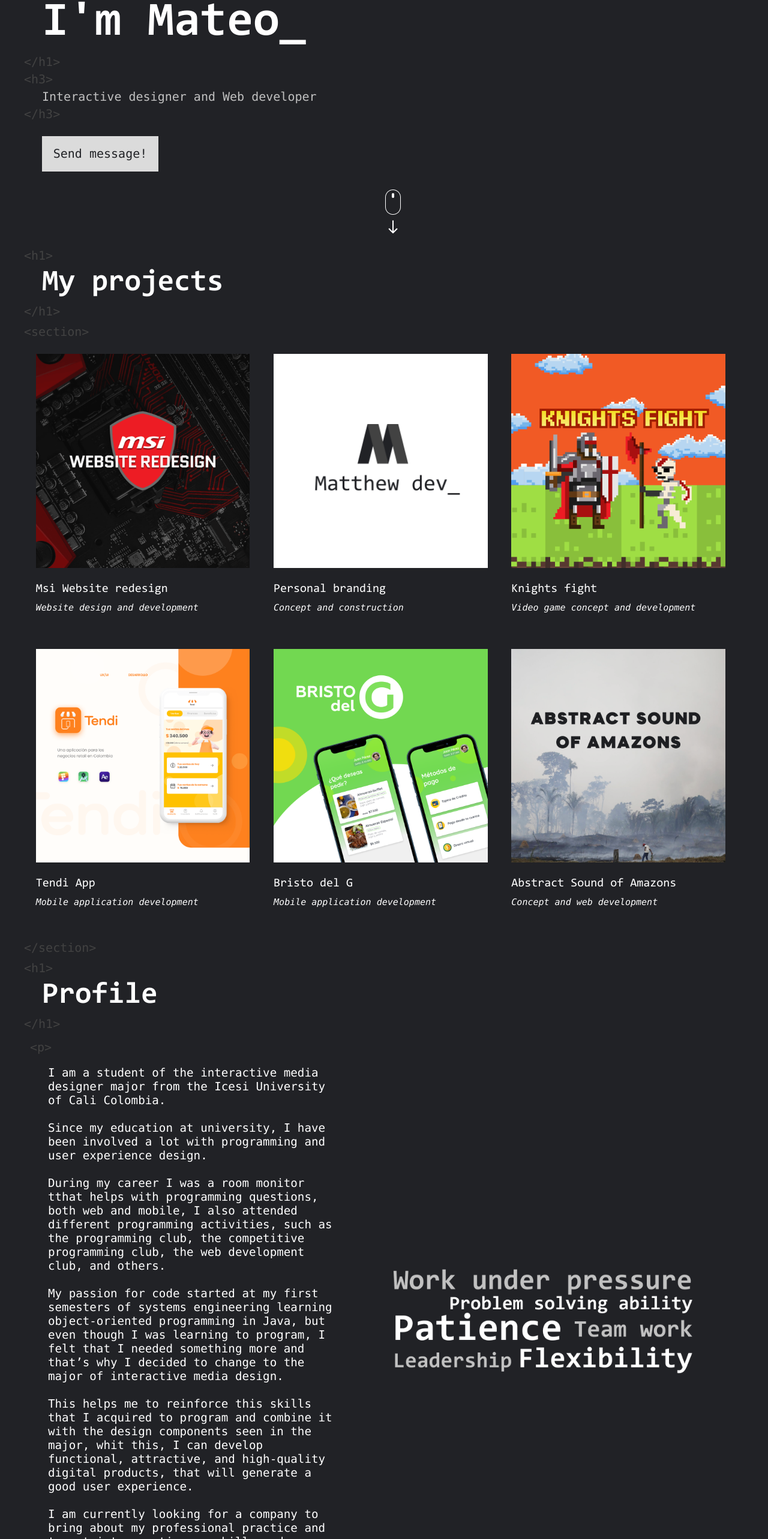
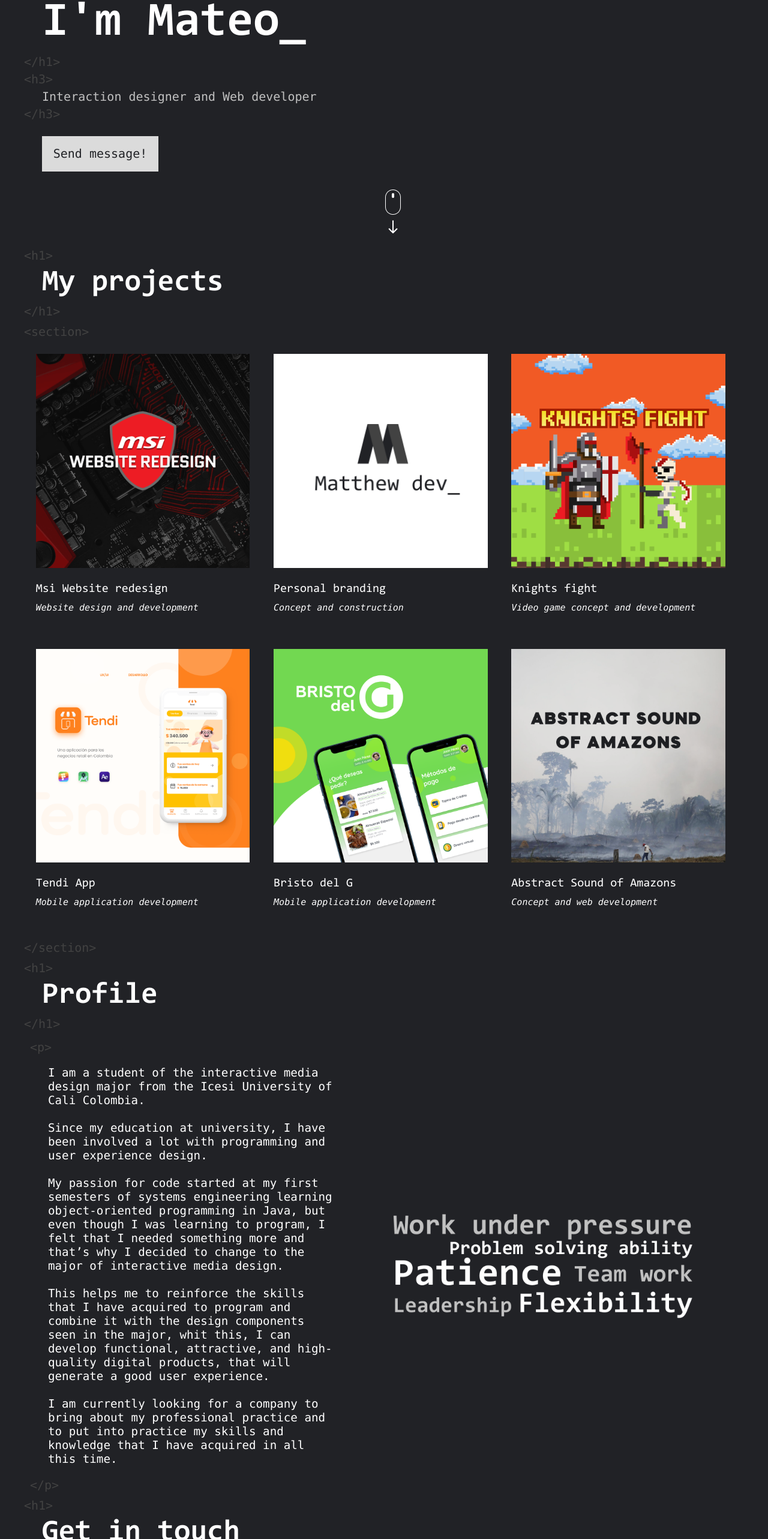
Before and after one commit to MateoValenciaGaviria/Portfolio, a React (Create React App) app: page /#/Home in a window 1280 px wide. Shown: the part 194-2760 px from the top of the page at 60% size. Built offline with nearby package versions, Linux system fonts and the light colour scheme.

Commit message:
Redaction changes

```diff
--- a/src/containers/Introduction/Introduction.tsx
+++ b/src/containers/Introduction/Introduction.tsx
@@ -12,7 +12,7 @@
                 <p className="introductionTitle">Hello world! <br></br> I'm Mateo_</p>
             <HtmlTag tag={"</h1>"}></HtmlTag>
             <HtmlTag tag={"<h3>"}></HtmlTag>
-                <p className="introductionText">Interactive designer and Web developer</p>
+                <p className="introductionText">Interaction designer and Web developer</p>
             <HtmlTag tag={"</h3>"}></HtmlTag>
             <Link
                 activeClass="active"
--- a/src/containers/Profile/Profile.tsx
+++ b/src/containers/Profile/Profile.tsx
@@ -12,20 +12,17 @@
             <div className="profileDescription">
                 <div>
                     <HtmlTag tag={"<p>"}></HtmlTag>
-                        <p className="profileText">I am a student of the interactive media designer major from the Icesi University of Cali Colombia.
+                        <p className="profileText">I am a student of the interactive media design major from the Icesi University of Cali Colombia.
                         <br></br>
                         <br></br>
                         Since my education at university, I have been involved
                         a lot with programming and user experience design.
                         <br></br>
                         <br></br>
-                        During my career I was a room monitor tthat helps with programming questions, both web and mobile, I also attended different programming activities, such as the programming club, the competitive programming club, the web development club, and others.
-                        <br></br>
-                        <br></br>
                         My passion for code started at my first semesters of systems engineering learning object-oriented programming in Java, but even though I was learning to program, I felt that I needed something more and that’s why I decided to change to the major of interactive media design.
                         <br></br>
                         <br></br>
-                        This helps me to reinforce this skills that I acquired to program and combine it with the design components seen in the major, whit this, I can develop functional, attractive, and high-quality digital products,  that will generate a good user experience.
+                        This helps me to reinforce the skills that I have acquired to program and combine it with the design components seen in the major, whit this, I can develop functional, attractive, and high-quality digital products,  that will generate a good user experience.
                         <br></br>
                         <br></br>
                         I am currently looking for a company to bring about my professional practice and to put into practice my skills and knowledge that I have acquired in all this time.</p>
```
